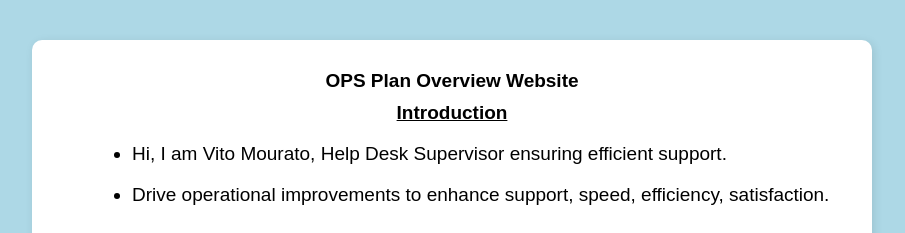
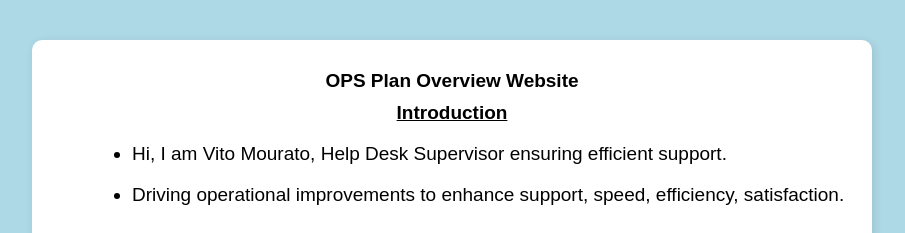
Before and after one commit to Mouratvi991443497/APPL20984-OPSPLAN, a plain HTML site: page index.html in a window 1280 px wide. Shown: the top 233 px of the page, without its empty margins (188-1093 px from the left). Drawn offline with Linux system fonts and the light colour scheme.

Commit message:
Update index.html

```diff
--- a/index.html
+++ b/index.html
@@ -66,7 +66,7 @@
         </ul>
 
         <ul>
-            <li>Drive operational improvements to enhance support, speed, efficiency, satisfaction.</li>
+            <li>Driving operational improvements to enhance support, speed, efficiency, satisfaction.</li>
         </ul>
 
         <img src="selfie.jpg">
```
